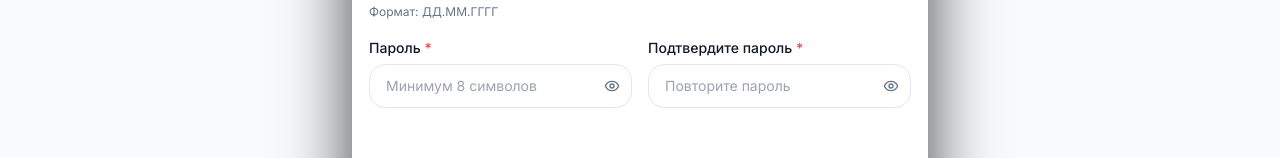
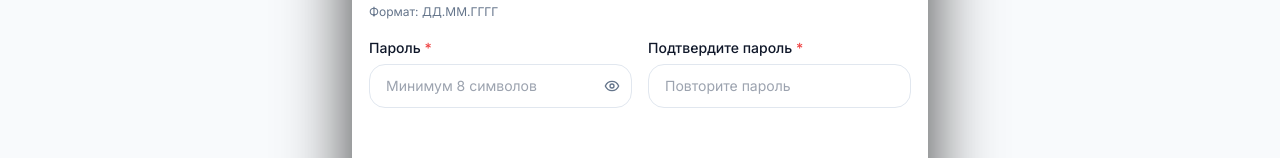
Before and after one commit to Wellify-Group/wellify-business, a Next.js app: page /register in a window 1280 px wide. Shown: the part 490-648 px from the top of the page. Built offline with nearby package versions, Linux system fonts and the light colour scheme; no server answers.

Commit message:
обновление

```diff
--- a/app/register/page.tsx
+++ b/app/register/page.tsx
@@ -311,23 +311,13 @@ export default function RegisterDirectorPage() {
           <label className="mb-1.5 block text-sm font-medium">
             Подтвердите пароль <span className="text-destructive">*</span>
           </label>
-          <div className="relative">
           <input
             type={showPassword ? 'text' : 'password'}
             value={passwordConfirm}
             onChange={(e) => setPasswordConfirm(e.target.value)}
-              className="h-11 w-full rounded-lg border border-border bg-card px-4 pr-10 text-sm text-foreground outline-none transition focus:border-transparent focus:ring-2 focus:ring-ring focus:ring-offset-2 focus:ring-offset-card"
+            className="h-11 w-full rounded-lg border border-border bg-card px-4 text-sm text-foreground outline-none transition focus:border-transparent focus:ring-2 focus:ring-ring focus:ring-offset-2 focus:ring-offset-card"
             placeholder="Повторите пароль"
           />
-            <button
-              type="button"
-              onClick={() => setShowPassword(!showPassword)}
-              className="absolute right-3 top-1/2 -translate-y-1/2 text-muted-foreground hover:text-foreground transition-colors"
-              tabIndex={-1}
-            >
-              {showPassword ? <EyeOff className="h-4 w-4" /> : <Eye className="h-4 w-4" />}
-            </button>
-          </div>
         </div>
       </div>
 
```
Lines whose indentation alone changed are shown as unchanged.
